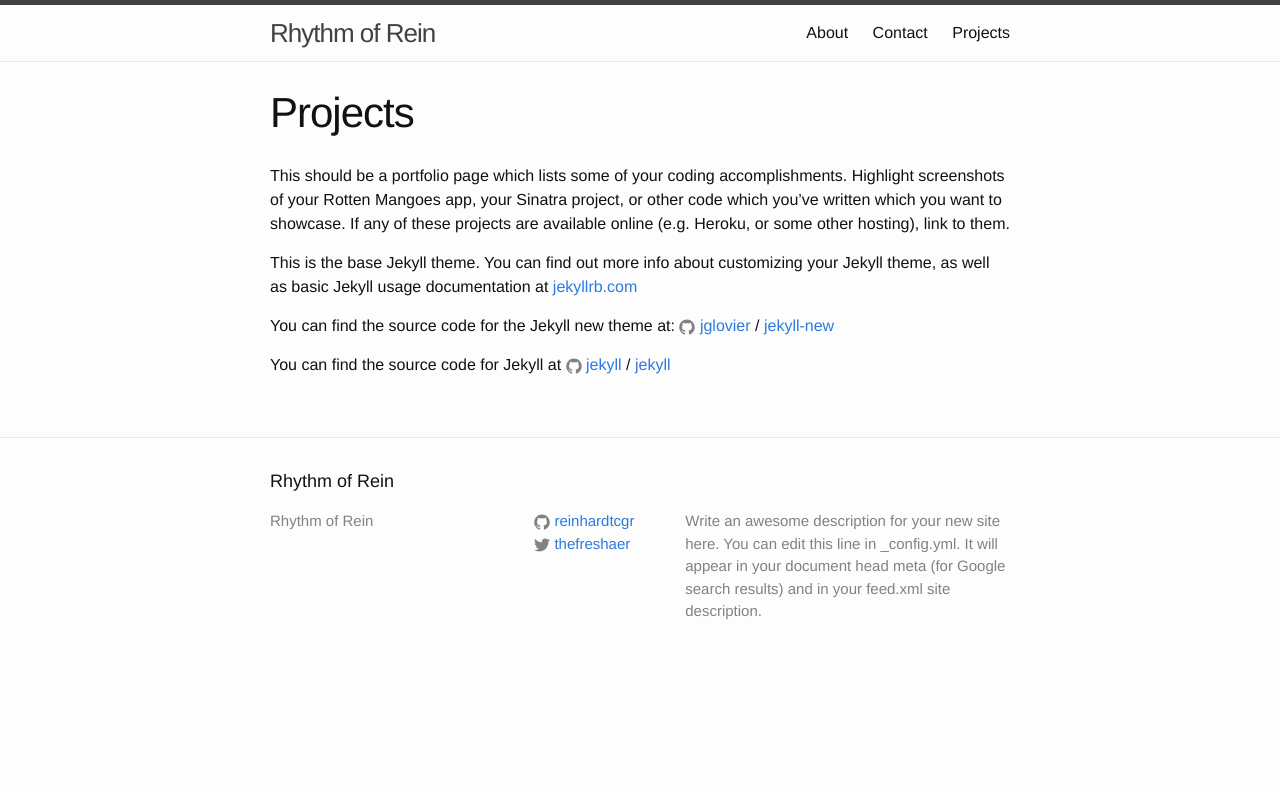
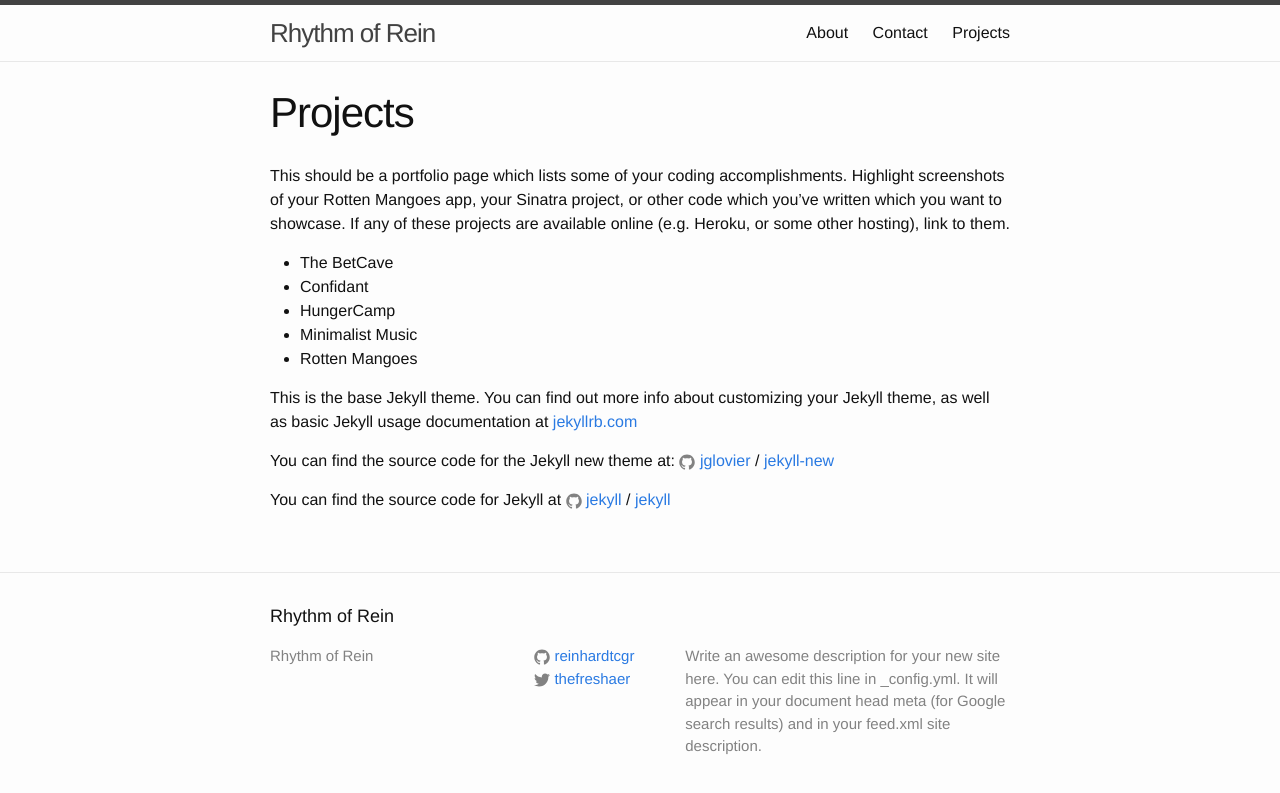
Before and after one commit to reinhardt021/reinhardt021.github.io, a Jekyll site: the page built from projects.md, in a window 1280 px wide. Shown: the top 793 px of the page. Built offline with Jekyll 4.4.1, drawn with Linux system fonts in a browser that asks for light colours.

Commit message:
Added a bit more content to the pages

```diff
--- a/projects.md
+++ b/projects.md
@@ -9,6 +9,12 @@ This should be a portfolio page which lists some of your coding accomplishments.
 Highlight screenshots of your Rotten Mangoes app, your Sinatra project, or other code which you've written which you want to showcase.
 If any of these projects are available online (e.g. Heroku, or some other hosting), link to them.
 
+- The BetCave
+- Confidant
+- HungerCamp
+- Minimalist Music
+- Rotten Mangoes
+
 
 This is the base Jekyll theme. You can find out more info about customizing your Jekyll theme, as well as basic Jekyll usage documentation at [jekyllrb.com](http://jekyllrb.com/)
 
```
Also changed, not shown: about.md (+4 -2 lines), contact.md (+2 -1 lines).
